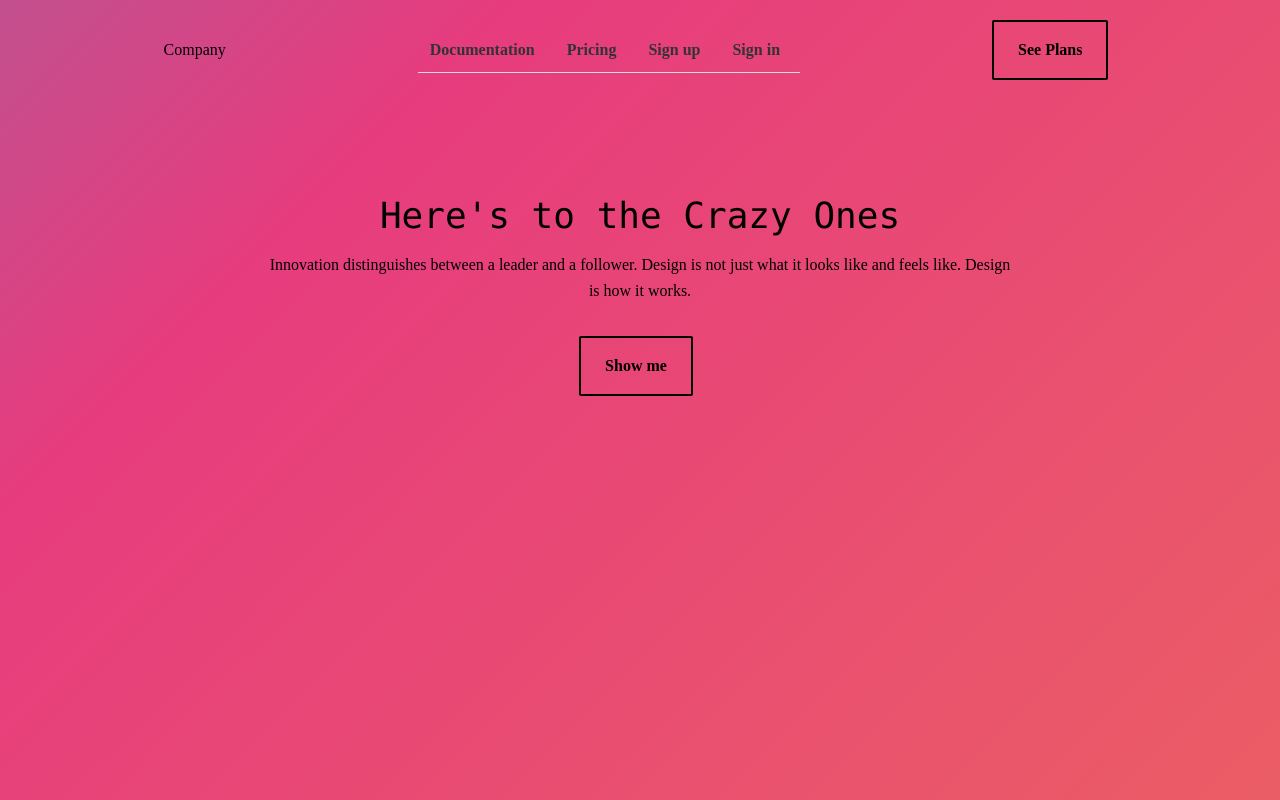
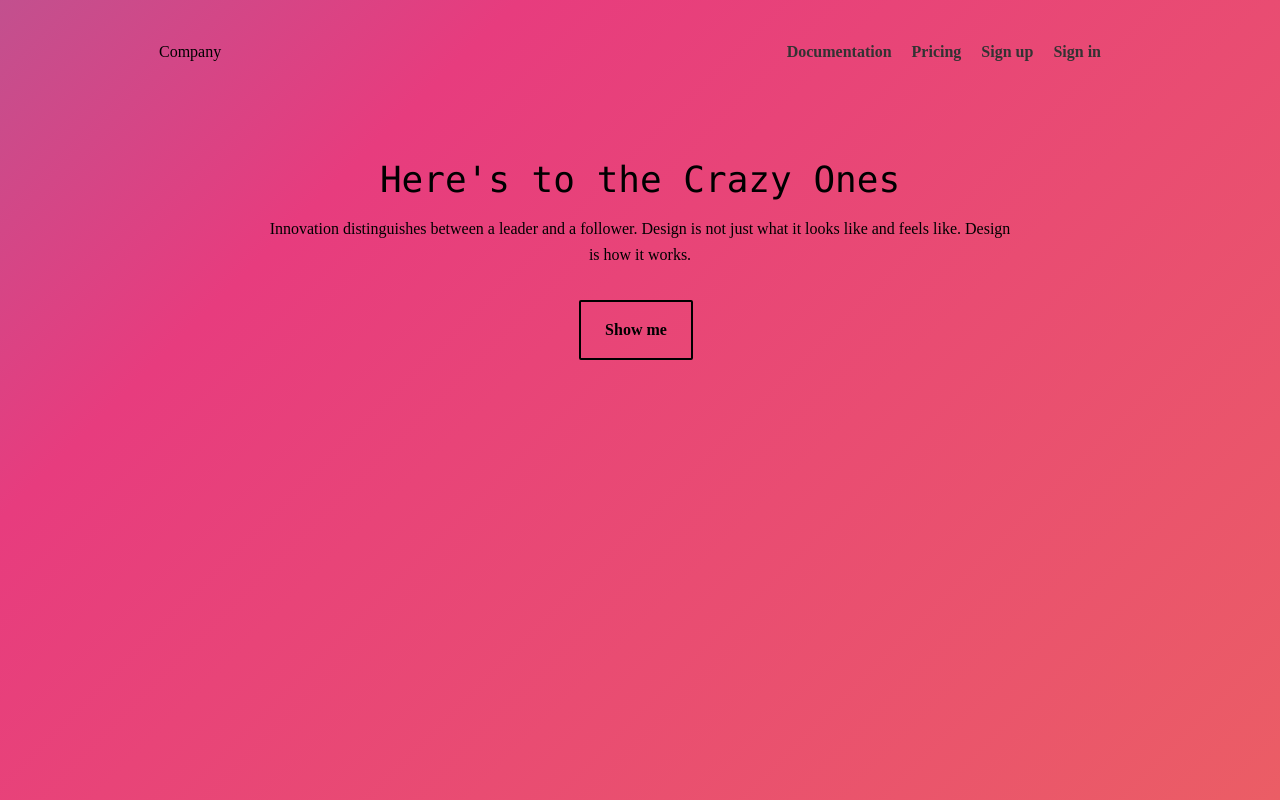
Before and after one commit to synerjay/landing-page-template-nextjs, a Next.js app: page / in a window 1280 px wide. Shown: the top 800 px of the page. Built offline with nearby package versions, Linux system fonts and the light colour scheme.

Commit message:
fixed navbar fiasco

```diff
--- a/comps/Header.js
+++ b/comps/Header.js
@@ -17,25 +17,25 @@ const Header = () => {
 
   return (
     <header className={`header${sticky ? ' sticky' : ''}`}>
-      <div className='container mx-auto flex text-gray-700 flex-wrap p-5 flex-col md:flex-row items-center justify-center'>
+      <div className='container mx-auto flex text-gray-700 flex-wrap px-36 pt-10 flex-col md:flex-row items-center md:justify-between'>
         <a
           href='#'
           className='logo flex title-font font-medium items-center text-black mb-4 md:mb-0'
         >
           Company
         </a>
-        <nav className='md:my-auto md:mx-48  flex flex-wrap items-center text-base justify-center'>
+        <div className='md:my-auto md:mx-0 flex flex-wrap items-center text-base justify-end'>
           <a className='mr-5 hover:text-black font-semibold'> Documentation</a>
           <a className='mr-5 hover:text-black font-semibold'> Pricing</a>
           <a className='mr-5 hover:text-black font-semibold'> Sign up</a>
           <a className='mr-5 hover:text-black font-semibold'> Sign in</a>
           {/* <a className='mr-5 hover:text-black font-semibold'> Link</a> */}
-        </nav>
-        <a href='#' rel='noopener' target='_blank'>
+        </div>
+        {/* <a href='#' rel='noopener' target='_blank'>
           <button className='border-2 border-black  text-black  rounded-sm font-bold py-4 px-6 mr-2 flex items-center hover:bg-white hover:text-indigo-500 transition ease-in-out duration-700 md:mt-0'>
             See Plans
           </button>
-        </a>
+        </a> */}
       </div>
     </header>
   );
```
